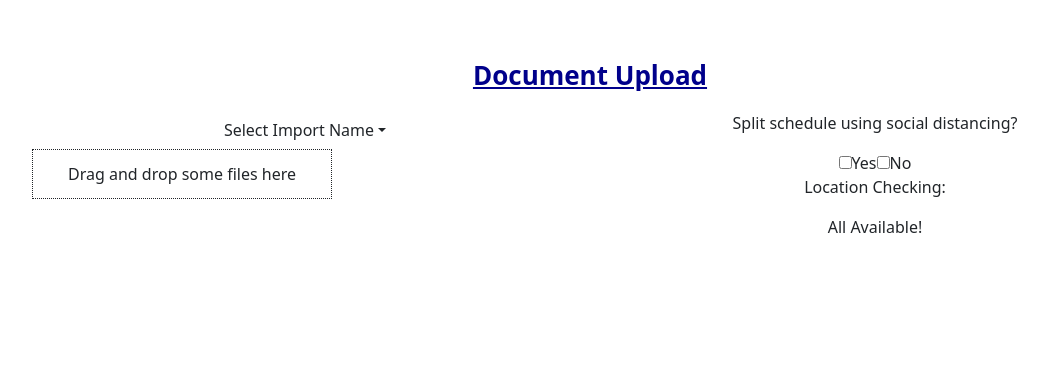
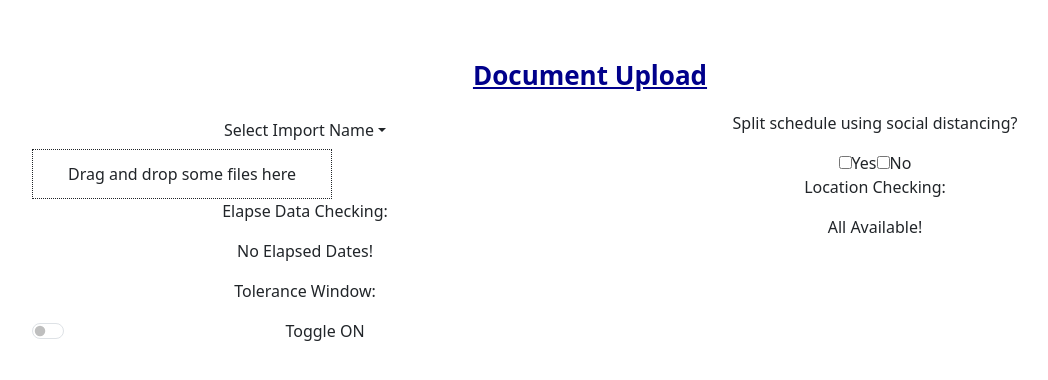
Before and after one commit to sodastereo87/Mockup, a React (Create React App) app: page / in a window 1280 px wide. Shown: the top 380 px of the page, without its empty margins (50-1098 px from the left). Built offline with nearby package versions, Linux system fonts and the light colour scheme.

Commit message:
toggle added

```diff
--- a/src/App.tsx
+++ b/src/App.tsx
@@ -6,6 +6,7 @@ import './App.css';
 import DropDown from './components/dropdown';
 import Question from './components/checkbox';
 import FileDrop from './components/draganddrop';
+import Switch from './components/switch';
 
 function App() {
   return (
@@ -35,6 +36,25 @@ function App() {
                 </div>
               </Col>
             </Row>
+
+            <Row>
+              <Col>
+                <div>
+                  <p>Elapse Data Checking:</p>
+                  <p>No Elapsed Dates!</p>
+                </div>
+              </Col>
+            </Row>
+
+            <Row>
+              <Col>
+                <div>
+                  <p>Tolerance Window:</p>
+                  <Switch />
+                </div>
+              </Col>
+            </Row>
+
           </Col>
 
           {/* Second column */}
--- /dev/null
+++ b/src/components/switch.tsx
@@ -0,0 +1,15 @@
+import Form from 'react-bootstrap/Form';
+
+function Switch() {
+  return (
+    <Form>
+      <Form.Check // prettier-ignore
+        type="switch"
+        id="custom-switch"
+        label="Toggle ON"
+      />
+    </Form>
+  );
+}
+
+export default Switch;
```
